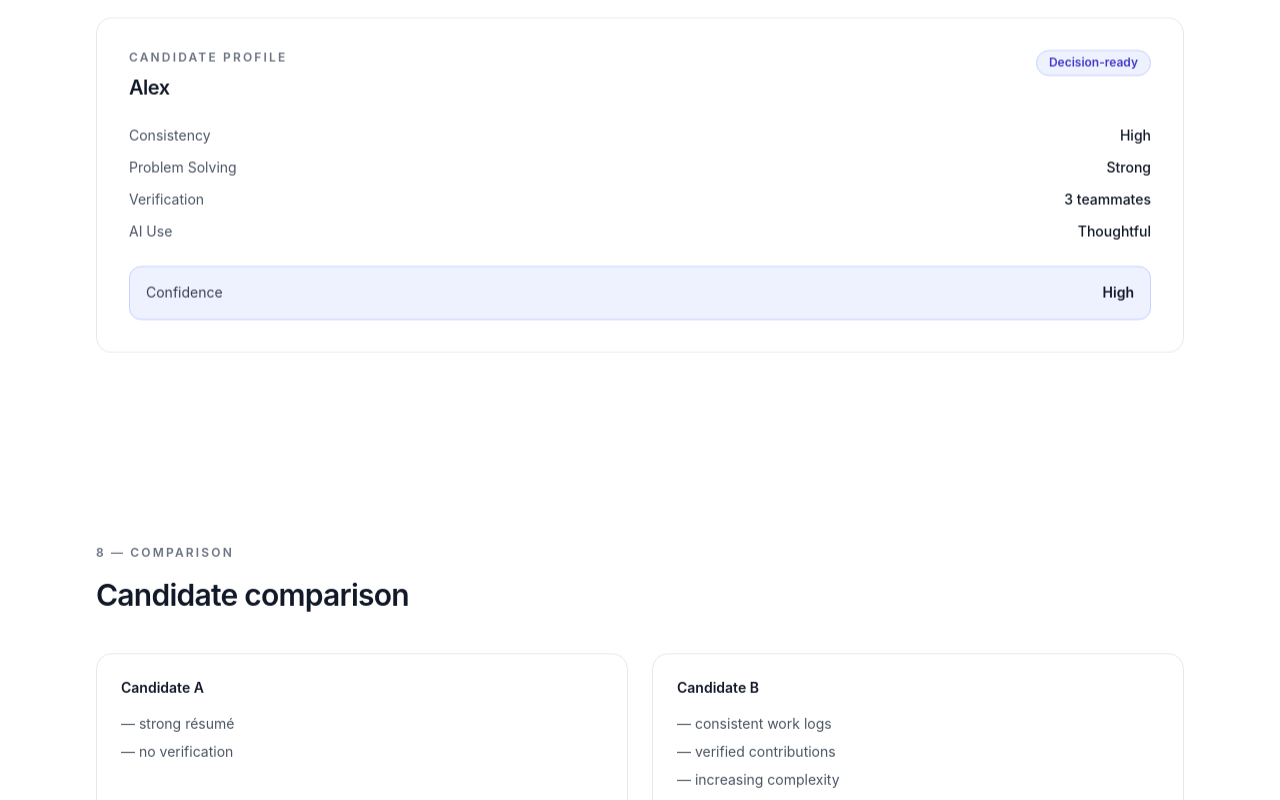
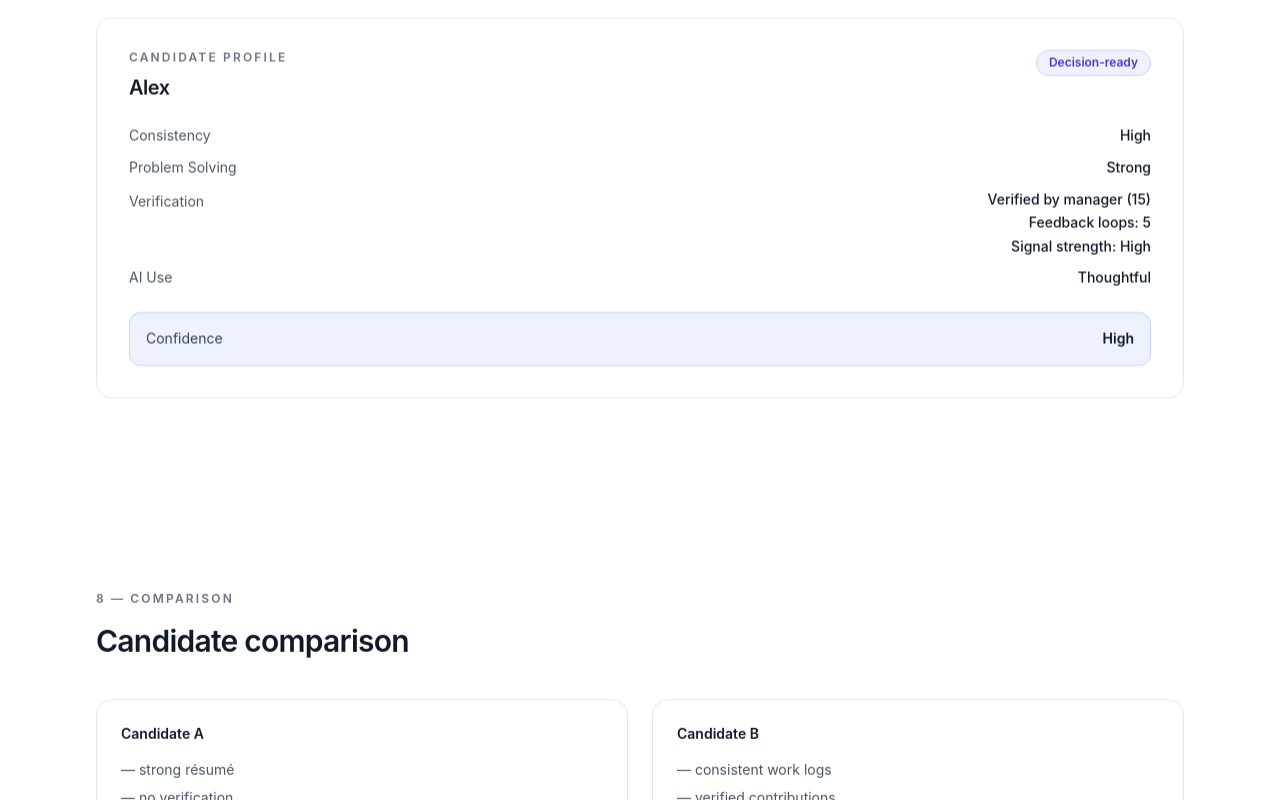
Before and after one commit to wowno1090858718/risevault-mvp, a Next.js app: page /landing in a window 1280 px wide. Shown: the part 3060-3860 px from the top of the page. Built offline with nearby package versions, Linux system fonts and the light colour scheme.

Commit message:
update landing

```diff
--- a/app/LandingPage.tsx
+++ b/app/LandingPage.tsx
@@ -296,6 +296,22 @@ function DecisionCardAnimated() {
     </div>
   )
 
+  const verificationSignalRow = (show: boolean) => (
+    <div
+      className={cx(
+        'flex items-start justify-between gap-6 text-sm transition-[opacity,transform] duration-700 ease-out',
+        show ? 'opacity-100 translate-y-0' : 'opacity-0 translate-y-2'
+      )}
+    >
+      <div className="shrink-0 pt-0.5 text-gray-600">Verification</div>
+      <div className="min-w-0 space-y-1 text-right font-medium leading-snug text-gray-900">
+        <div>Verified by manager (15)</div>
+        <div>Feedback loops: 5</div>
+        <div>Signal strength: High</div>
+      </div>
+    </div>
+  )
+
   return (
     <div ref={ref} className="rounded-2xl border border-gray-200 bg-white p-6 sm:p-8">
       <div className="flex items-start justify-between gap-6">
@@ -311,7 +327,7 @@ function DecisionCardAnimated() {
       <div className="mt-6 space-y-3">
         {row('Consistency', 'High', phase >= 2)}
         {row('Problem Solving', 'Strong', phase >= 3)}
-        {row('Verification', '3 teammates', phase >= 4)}
+        {verificationSignalRow(phase >= 4)}
         {row('AI Use', 'Thoughtful', phase >= 5)}
       </div>
 
```
